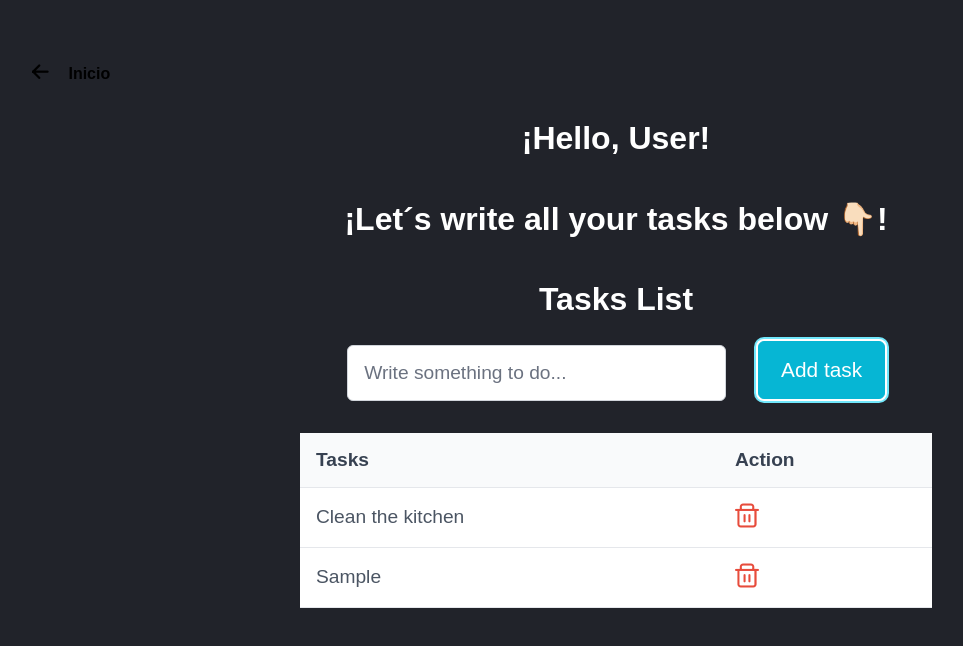
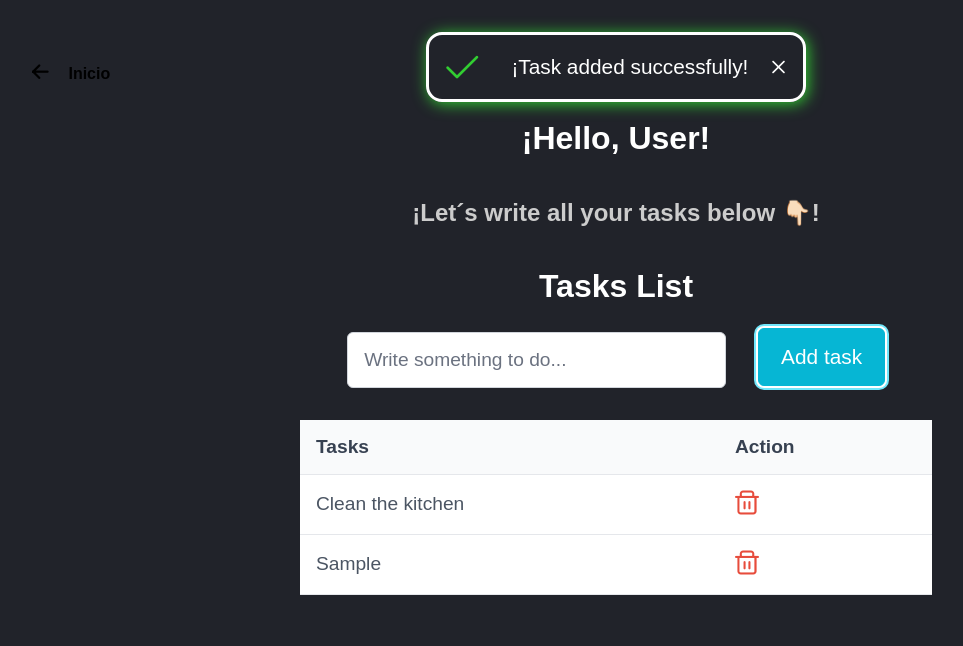
Before and after one commit to nataliacamero/tasks-manager-app, a React (Vite) app: page /home in a window 1280 px wide. Both pictures are taken after typing "Sample" into the empty fields and a click on the button "Add task". Shown: the top 646 px of the page, without its empty margins (24-987 px from the left). Built offline with nearby package versions, Linux system fonts and the light colour scheme; a web font is replaced by a local one.

Commit message:
[snackbar] re-styling snackbar

```diff
--- a/src/routes/TasksManager/TasksManager.tsx
+++ b/src/routes/TasksManager/TasksManager.tsx
@@ -1,4 +1,4 @@
-import React, { useContext, useState } from "react";
+import React, { useContext, useEffect, useState } from "react";
 import { TASKS_LIST } from "./constants";
 import { task } from "./types";
 import { v4 as uuidv4 } from "uuid";
@@ -16,6 +16,8 @@ const TasksManager: React.FC = () => {
   const { userName } = useContext(UserContext);
   const [tasks, setTasks] = useState<task[]>(TASKS_LIST);
   const [value, setValue] = useState<string>("");
+  const [snackbarMessage, setSnackbarMessage] = useState<string>("");
+  const [showSnackbar, setShowSnackbar] = useState<boolean>(false);
 
   const handleAdd = (): void => {
     if (!value) {
@@ -23,6 +25,8 @@ const TasksManager: React.FC = () => {
     }
     setTasks((prevArray) => [...prevArray, { id: uuidv4(), task: value, isVisible: true }]);
     setValue("");
+    setSnackbarMessage("¡Task added successfully!");
+    setShowSnackbar(true);
   };
 
   const handleInputChange = (event: React.ChangeEvent<HTMLInputElement>): void => {
@@ -40,14 +44,35 @@ const TasksManager: React.FC = () => {
     return <i className="pi pi-trash deleteIcon" onClick={() => handleDeleteTask(rowData.id)}></i>;
   };
 
+  useEffect(() => {
+    if (showSnackbar) {
+      const timer = setTimeout(() => {
+        setShowSnackbar(false);
+      }, 6000);
+      return () => clearTimeout(timer);
+    }
+  }, [showSnackbar]);
+
   return (
     <div className="general-container">
+      {showSnackbar && (
+        <div className="snackbar-wrapp">
+          <div className="snackbar-text">
+            <i className="pi pi-check check-icon "></i>
+            {snackbarMessage}
+          </div>
+          <div>
+            <i className="pi pi-times" onClick={() => setShowSnackbar(false)}></i>
+          </div>
+        </div>
+      )}
+
       <Link to="/" className="inicioLink">
         <i className="pi pi-arrow-left iconLeftArrow"></i> Inicio
       </Link>
 
       <h1>¡Hello, {`${userName ? userName : "User"}!`}</h1>
-      <h1>¡Let´s write all your tasks below 👇🏻!</h1>
+      <h2 className="soft-text">¡Let´s write all your tasks below 👇🏻!</h2>
       <h1>Tasks List</h1>
       <div className="input-wrapp">
         <InputText
--- a/src/routes/TasksManager/styles.css
+++ b/src/routes/TasksManager/styles.css
@@ -1,10 +1,10 @@
 .inicioLink {
   align-self: start;
+  padding: 1rem;
   margin-left: 2rem;
   color: black;
+  font-weight: bold;
   text-decoration: none;
-  font-weight: bold;
-  padding: 1rem;
 }
 
 .iconLeftArrow {
@@ -13,11 +13,43 @@
 }
 
 .general-container {
+  position: relative;
+  z-index: 0;
   display: flex;
   flex-flow: column nowrap;
   justify-content: center;
   align-items: center;
   margin-top: 3rem;
+}
+
+.snackbar-wrapp {
+  position: absolute;
+  top: -1rem;
+  z-index: 200;
+  display: flex;
+  flex-flow: row nowrap;
+  justify-content: space-between;
+  align-items: center;
+  width: 30%;
+  padding: 1rem;
+  border: 3px white solid;
+  border-radius: 1rem;
+  box-shadow: 2px 2px 15px 0px #32cd32;
+  font-size: 1.3rem;
+}
+
+.snackbar-text {
+  display: flex;
+  align-items: center;
+}
+
+.check-icon {
+  color: #32cd32;
+  font-size: 2rem;
+  margin-right: 2rem;
+}
+.soft-text {
+  color: #cccccc;
 }
 
 .input-wrapp {
```
